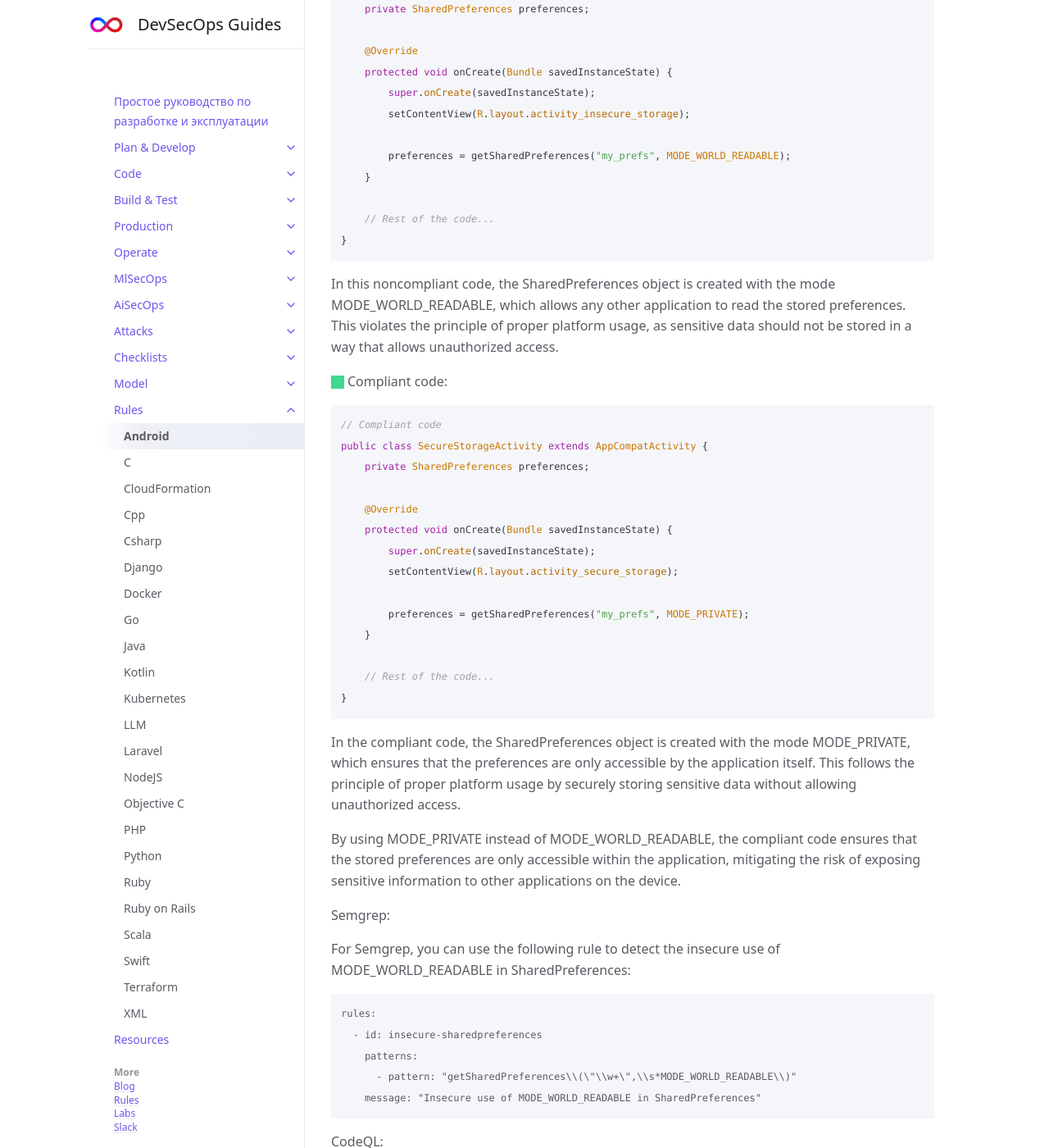
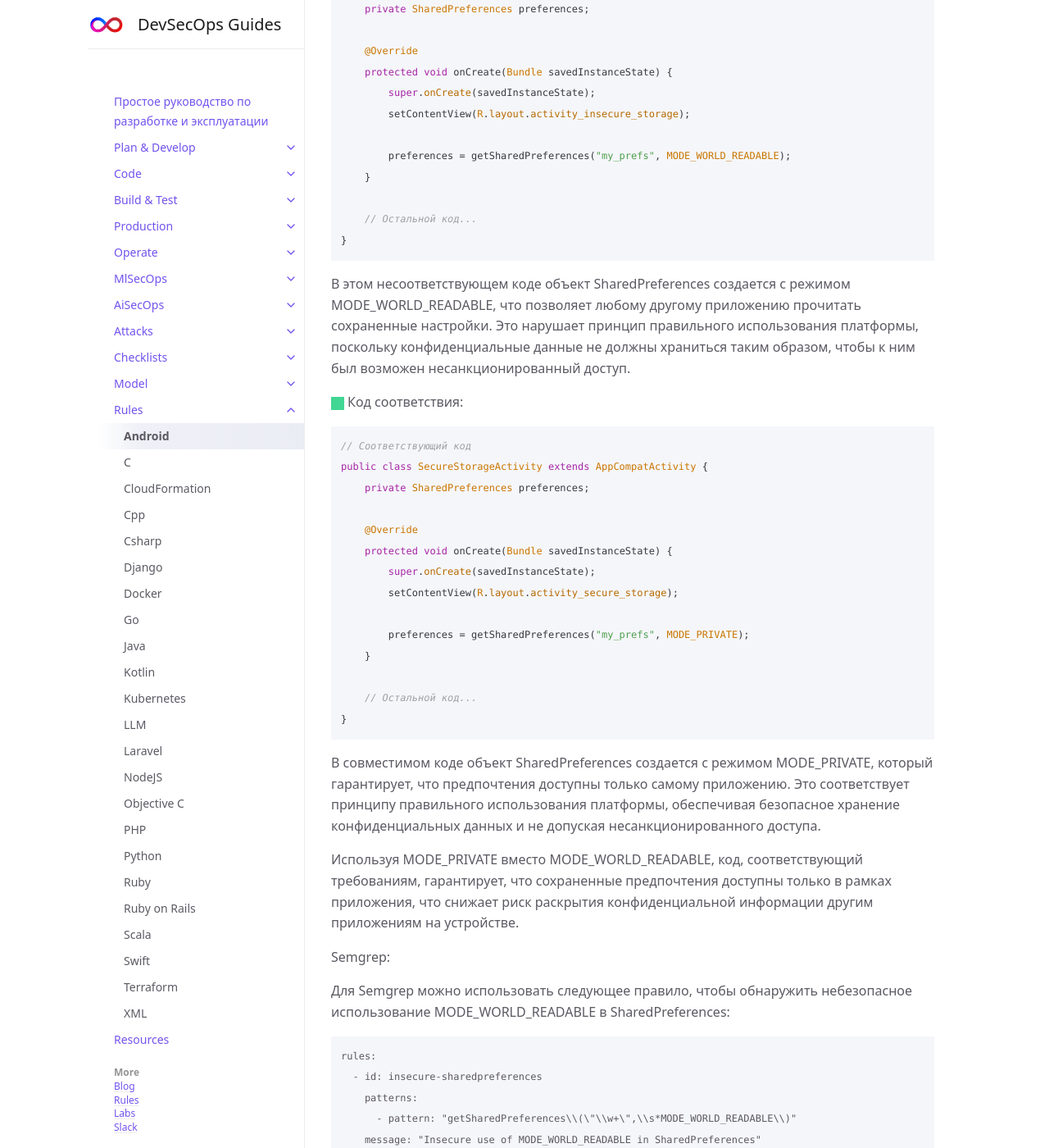
Before and after one commit to 2artem2/Work-Stuff, a Jekyll site: the page built from docs/rules/android.md, in a window 1280 px wide and 1400 px high, scrolled down 766 px. Shown: the whole window at 82% size. Built offline with Jekyll 4.4.1, drawn with Linux system fonts in a browser that asks for light colours; some of the changed text lies outside the part shown.

Commit message:
android.md

````diff
--- a/docs/rules/android.md
+++ b/docs/rules/android.md
@@ -7,7 +7,7 @@ parent: Rules
 # Android
 {: .no_toc }
 
-## Table of contents
+## Оглавление
 {: .no_toc .text-delta }
 
 1. TOC
@@ -22,13 +22,13 @@ parent: Rules
 
 
 
-### Improper Platform Usage
+### Неправильное использование платформы
 
-<span class="d-inline-block p-2 mr-1 v-align-middle bg-red-000"></span>Noncompliant code:
+<span class="d-inline-block p-2 mr-1 v-align-middle bg-red-000"></span>Несоответствующий код:
 
 
 ```java
-// Noncompliant code
+// Несоответствующий код
 public class InsecureStorageActivity extends AppCompatActivity {
     private SharedPreferences preferences;
 
@@ -40,21 +40,21 @@ public class InsecureStorageActivity extends AppCompatActivity {
         preferences = getSharedPreferences("my_prefs", MODE_WORLD_READABLE);
     }
 
-    // Rest of the code...
+    // Остальной код...
 }
 ```
 
-In this noncompliant code, the SharedPreferences object is created with the mode MODE_WORLD_READABLE, which allows any other application to read the stored preferences. This violates the principle of proper platform usage, as sensitive data should not be stored in a way that allows unauthorized access.
+В этом несоответствующем коде объект SharedPreferences создается с режимом MODE_WORLD_READABLE, что позволяет любому другому приложению прочитать сохраненные настройки. Это нарушает принцип правильного использования платформы, поскольку конфиденциальные данные не должны храниться таким образом, чтобы к ним был возможен несанкционированный доступ.
 
 
 
 
 
-<span class="d-inline-block p-2 mr-1 v-align-middle bg-green-000"></span>Compliant code:
+<span class="d-inline-block p-2 mr-1 v-align-middle bg-green-000"></span>Код соответствия:
 
 
 ```java
-// Compliant code
+// Соответствующий код
 public class SecureStorageActivity extends AppCompatActivity {
     private SharedPreferences preferences;
 
@@ -66,20 +66,20 @@ public class SecureStorageActivity extends AppCompatActivity {
         preferences = getSharedPreferences("my_prefs", MODE_PRIVATE);
     }
 
-    // Rest of the code...
+    // Остальной код...
 }
 ```
 
 
-In the compliant code, the SharedPreferences object is created with the mode MODE_PRIVATE, which ensures that the preferences are only accessible by the application itself. This follows the principle of proper platform usage by securely storing sensitive data without allowing unauthorized access.
+В совместимом коде объект SharedPreferences создается с режимом MODE_PRIVATE, который гарантирует, что предпочтения доступны только самому приложению. Это соответствует принципу правильного использования платформы, обеспечивая безопасное хранение конфиденциальных данных и не допуская несанкционированного доступа.
 
-By using MODE_PRIVATE instead of MODE_WORLD_READABLE, the compliant code ensures that the stored preferences are only accessible within the application, mitigating the risk of exposing sensitive information to other applications on the device.
+Используя MODE_PRIVATE вместо MODE_WORLD_READABLE, код, соответствующий требованиям, гарантирует, что сохраненные предпочтения доступны только в рамках приложения, что снижает риск раскрытия конфиденциальной информации другим приложениям на устройстве.
 
 
 
 Semgrep:
 
-For Semgrep, you can use the following rule to detect the insecure use of MODE_WORLD_READABLE in SharedPreferences:
+Для Semgrep можно использовать следующее правило, чтобы обнаружить небезопасное использование MODE_WORLD_READABLE в SharedPreferences:
 
 ```
 rules:
@@ -91,7 +91,7 @@ rules:
 
 CodeQL:
 
-For CodeQL, you can use the following query to detect the insecure use of MODE_WORLD_READABLE in SharedPreferences:
+Для CodeQL вы можете использовать следующий запрос, чтобы обнаружить небезопасное использование MODE_WORLD_READABLE в SharedPreferences:
 
 
 ```
@@ -108,11 +108,11 @@ select m
 
 ### Insecure Data Storage
 
-<span class="d-inline-block p-2 mr-1 v-align-middle bg-red-000"></span>Noncompliant code:
+<span class="d-inline-block p-2 mr-1 v-align-middle bg-red-000"></span>Несоответствующий код:
 
 
 ```java
-// Noncompliant code
+// Несоответствующий код
 public class InsecureStorageActivity extends AppCompatActivity {
     private static final String FILENAME = "my_sensitive_data.txt";
 
@@ -121,7 +121,7 @@ public class InsecureStorageActivity extends AppCompatActivity {
         super.onCreate(savedInstanceState);
         setContentView(R.layout.activity_insecure_storage);
 
-        String sensitiveData = "This is my sensitive data";
+        String sensitiveData = "Это мои конфиденциальные данные".;
         writeToFile(sensitiveData);
     }
 
@@ -136,22 +136,22 @@ public class InsecureStorageActivity extends AppCompatActivity {
         }
     }
 
-    // Rest of the code...
+    // Остальной код...
 }
 ```
 
-In this noncompliant code, sensitive data is written to a file using the FileWriter without considering secure storage options. The data is stored in the application's private file directory, but it lacks proper encryption or additional security measures, making it vulnerable to unauthorized access.
+В этом несоответствующем коде конфиденциальные данные записываются в файл с помощью FileWriter без учета вариантов безопасного хранения. Данные хранятся в личном каталоге файлов приложения, но они не имеют надлежащего шифрования или дополнительных мер безопасности, что делает их уязвимыми для несанкционированного доступа.
 
 
 
 
 
 
-<span class="d-inline-block p-2 mr-1 v-align-middle bg-green-000"></span>Compliant code:
+<span class="d-inline-block p-2 mr-1 v-align-middle bg-green-000"></span>Код соответствия:
 
 
 ```java
-// Compliant code
+// Соответствующий код
 public class SecureStorageActivity extends AppCompatActivity {
     private static final String FILENAME = "my_sensitive_data.txt";
 
@@ -160,7 +160,7 @@ public class SecureStorageActivity extends AppCompatActivity {
         super.onCreate(savedInstanceState);
         setContentView(R.layout.activity_secure_storage);
 
-        String sensitiveData = "This is my sensitive data";
+        String sensitiveData = "Это мои конфиденциальные данные";
         writeToFile(sensitiveData);
     }
 
@@ -175,14 +175,14 @@ public class SecureStorageActivity extends AppCompatActivity {
         }
     }
 
-    // Rest of the code...
+    // Остальной код...
 }
 ```
 
 
-In the compliant code, the FileOutputStream and OutputStreamWriter are used along with the openFileOutput method to securely write the sensitive data to a file in the application's private storage directory. The MODE_PRIVATE flag ensures that the file is only accessible by the application itself. This follows secure storage practices and helps protect the sensitive data from unauthorized access.
+В коде, соответствующем требованиям, FileOutputStream и OutputStreamWriter используются вместе с методом openFileOutput для безопасной записи конфиденциальных данных в файл в частном каталоге хранения приложения. Флаг MODE_PRIVATE гарантирует, что файл будет доступен только самому приложению. Это соответствует правилам безопасного хранения и помогает защитить конфиденциальные данные от несанкционированного доступа.
 
-By using openFileOutput with MODE_PRIVATE instead of FileWriter, the compliant code ensures secure storage of sensitive data, mitigating the risk of unauthorized access or exposure.
+Используя openFileOutput с MODE_PRIVATE вместо FileWriter, код, соответствующий требованиям, обеспечивает безопасное хранение конфиденциальных данных, снижая риск несанкционированного доступа или раскрытия.
 
 
 
@@ -211,13 +211,13 @@ select m
 ```
 
 
-### Insecure Communication
+### Небезопасная связь
 
-<span class="d-inline-block p-2 mr-1 v-align-middle bg-red-000"></span>Noncompliant code:
+<span class="d-inline-block p-2 mr-1 v-align-middle bg-red-000"></span>Несоответствующий код:
 
 
 ```java
-// Noncompliant code
+// Несоответствующий код
 public class InsecureCommunicationActivity extends AppCompatActivity {
     private static final String API_URL = "http://example.com/api/";
 
@@ -228,7 +228,7 @@ public class InsecureCommunicationActivity extends AppCompatActivity {
 
         String requestData = "Some sensitive data";
         String response = sendRequest(requestData);
-        // Process the response...
+        // Обработайте ответ...
     }
 
     private String sendRequest(String data) {
@@ -253,7 +253,7 @@ public class InsecureCommunicationActivity extends AppCompatActivity {
                 reader.close();
                 return response.toString();
             } else {
-                // Handle error response...
+                // Обработка ответа на ошибку...
             }
 
             conn.disconnect();
@@ -264,11 +264,11 @@ public class InsecureCommunicationActivity extends AppCompatActivity {
         return null;
     }
 
-    // Rest of the code...
+    // Остальной код...
 }
 ```
 
-In this noncompliant code, the app sends sensitive data over an insecure HTTP connection (http://example.com/api/) using HttpURLConnection. This puts the data at risk of interception, tampering, and unauthorized access.
+В этом несоответствующем коде приложение отправляет конфиденциальные данные по незащищенному HTTP-соединению (http://example.com/api/) с помощью HttpURLConnection. Это подвергает данные риску перехвата, фальсификации и несанкционированного доступа.
 
 
 
@@ -276,12 +276,12 @@ In this noncompliant code, the app sends sensitive data over an insecure HTTP co
 
 
 
-<span class="d-inline-block p-2 mr-1 v-align-middle bg-green-000"></span>Compliant code:
+<span class="d-inline-block p-2 mr-1 v-align-middle bg-green-000"></span>Соответствующий код:
 
 
 ```java
-// Compliant code
-// Compliant code
+// Соответствующий код
+
 public class SecureCommunicationActivity extends AppCompatActivity {
     private static final String API_URL = "https://example.com/api/";
 
@@ -292,7 +292,7 @@ public class SecureCommunicationActivity extends AppCompatActivity {
 
         String requestData = "Some sensitive data";
         String response = sendRequest(requestData);
-        // Process the response...
+        // Обработайте ответ...
     }
 
     private String sendRequest(String data) {
@@ -317,7 +317,7 @@ public class SecureCommunicationActivity extends AppCompatActivity {
                 reader.close();
                 return response.toString();
             } else {
-                // Handle error response...
+                // Обработка ответа на ошибку...
             }
 
             conn.disconnect();
@@ -328,12 +328,12 @@ public class SecureCommunicationActivity extends AppCompatActivity {
         return null;
     }
 
-    // Rest of the code...
+    // Остальной код...
 }
 ```
 
 
-In the compliant code, the app uses HttpsURLConnection to establish a secure HTTPS connection (https://example.com/api/) for transmitting sensitive data. HTTPS ensures that the communication is encrypted, providing confidentiality and integrity of the data. By using HTTPS instead of HTTP, the compliant code addresses the vulnerability of insecure communication and reduces the risk of interception or unauthorized access to sensitive data.
+В коде, соответствующем требованиям, приложение использует HttpsURLConnection для создания защищенного HTTPS-соединения (https://example.com/api/) для передачи конфиденциальных данных. HTTPS гарантирует, что связь зашифрована, обеспечивая конфиденциальность и целостность данных. Используя HTTPS вместо HTTP, совместимый код устраняет уязвимость небезопасной связи и снижает риск перехвата или несанкционированного доступа к конфиденциальным данным.
 
 
 
@@ -362,13 +362,13 @@ select m
 ```
 
 
-### Insecure Authentication
+### Небезопасная аутентификация
 
-<span class="d-inline-block p-2 mr-1 v-align-middle bg-red-000"></span>Noncompliant code:
+<span class="d-inline-block p-2 mr-1 v-align-middle bg-red-000"></span>Несоответствующий код:
 
 
 ```java
-// Noncompliant code
+// Несоответствующий код
 public class LoginActivity extends AppCompatActivity {
     private EditText usernameEditText;
     private EditText passwordEditText;
@@ -390,10 +390,10 @@ public class LoginActivity extends AppCompatActivity {
                 String password = passwordEditText.getText().toString();
 
                 if (username.equals("admin") && password.equals("admin123")) {
-                    // Login successful
+                    // Вход в систему успешный
                     openMainActivity();
                 } else {
-                    // Login failed
+                    // Вход в систему не удался
                     Toast.makeText(LoginActivity.this, "Invalid username or password", Toast.LENGTH_SHORT).show();
                 }
             }
@@ -401,17 +401,17 @@ public class LoginActivity extends AppCompatActivity {
     }
 
     private void openMainActivity() {
-        // Start the main activity
+        // Начните основную работу
         Intent intent = new Intent(this, MainActivity.class);
         startActivity(intent);
         finish();
     }
 
-    // Rest of the code...
+    // Остальная часть кода...
 }
 ```
 
-In this noncompliant code, the app performs authentication by comparing the username and password entered by the user (admin and admin123) with hard-coded values. This approach is insecure because the credentials are easily discoverable and can be exploited by attackers.
+В этом несоответствующем коде приложение выполняет аутентификацию, сравнивая введенные пользователем имя пользователя и пароль (admin и admin123) с жестко закодированными значениями. Такой подход небезопасен, поскольку учетные данные легко обнаруживаются и могут быть использованы злоумышленниками.
 
 
 
@@ -420,11 +420,11 @@ In this noncompliant code, the app performs authentication by comparing the user
 
 
 
-<span class="d-inline-block p-2 mr-1 v-align-middle bg-green-000"></span>Compliant code:
+<span class="d-inline-block p-2 mr-1 v-align-middle bg-green-000"></span>Код соответствия:
 
 
 ```java
-// Compliant code
+// Соответствующий код
 public class LoginActivity extends AppCompatActivity {
     private EditText usernameEditText;
     private EditText passwordEditText;
@@ -445,12 +445,12 @@ public class LoginActivity extends AppCompatActivity {
                 String username = usernameEditText.getText().toString();
                 String password = passwordEditText.getText().toString();
 
-                // Perform secure authentication
+                // Выполняем безопасную аутентификацию
                 if (authenticateUser(username, password)) {
-                    // Login successful
+                    // Вход в систему успешный
                     openMainActivity();
                 } else {
-                    // Login failed
+                    // Вход не удался
                     Toast.makeText(LoginActivity.this, "Invalid username or password", Toast.LENGTH_SHORT).show();
                 }
             }
@@ -458,26 +458,26 @@ public class LoginActivity extends AppCompatActivity {
     }
 
     private boolean authenticateUser(String username, String password) {
-        // Implement secure authentication logic here
-        // Example: Make a secure API call to validate the user credentials
-        // Return true if the authentication is successful, false otherwise
+        // Реализуйте здесь логику безопасной аутентификации
+        // Пример: Выполнить безопасный вызов API для проверки учетных данных пользователя.
+        // Возвращаем true в случае успешной аутентификации, false - в противном случае
 
         return false;
     }
 
     private void openMainActivity() {
-        // Start the main activity
+        // Запуск основной активности
         Intent intent = new Intent(this, MainActivity.class);
         startActivity(intent);
         finish();
     }
 
-    // Rest of the code...
+    // Остальной код...
 }
 ```
 
 
-In the compliant code, the app separates the authentication logic into a dedicated method authenticateUser(), which can be implemented securely. This method can utilize secure authentication mechanisms such as hashing, salting, and server-side validation. By implementing a secure authentication process instead of relying on hard-coded credentials, the compliant code addresses the vulnerability of insecure authentication and reduces the risk of unauthorized access to user accounts.
+В коде, соответствующем требованиям, приложение выделяет логику аутентификации в специальный метод authenticateUser(), который может быть реализован безопасно. Этот метод может использовать такие механизмы безопасной аутентификации, как хеширование, солевая обработка и проверка на стороне сервера. Реализуя безопасный процесс аутентификации вместо того, чтобы полагаться на жестко заданные учетные данные, код, соответствующий требованиям, устраняет уязвимость небезопасной аутентификации и снижает риск несанкционированного доступа к учетным записям пользователей.
 
 
 Semgrep:
@@ -508,13 +508,13 @@ select b
 
 
 
-### Insufficient Cryptography
+### Недостаточная криптография
 
-<span class="d-inline-block p-2 mr-1 v-align-middle bg-red-000"></span>Noncompliant code:
+<span class="d-inline-block p-2 mr-1 v-align-middle bg-red-000"></span>Несоответствующий код:
 
 
 ```java
-// Noncompliant code
+// Несоответствующий код
 public class EncryptionUtils {
     private static final String KEY = "mySecretKey";
 
@@ -549,11 +549,11 @@ public class EncryptionUtils {
         return new SecretKeySpec(KEY.getBytes(), "AES");
     }
 
-    // Rest of the code...
+    // Остальной код...
 }
 ```
 
-In this noncompliant code, a custom EncryptionUtils class is implemented to encrypt and decrypt data using the AES algorithm. However, the code uses a hard-coded key (mySecretKey) and does not incorporate other essential security measures like salting, key strengthening, or secure key storage. This approach is insufficient and can be vulnerable to various cryptographic attacks.
+В этом несоответствующем коде реализован пользовательский класс EncryptionUtils для шифрования и расшифровки данных с помощью алгоритма AES. Однако код использует жестко закодированный ключ (mySecretKey) и не включает другие важные меры безопасности, такие как выделение, усиление ключа или безопасное хранение ключей. Такой подход недостаточен и может быть уязвим для различных криптографических атак.
 
 
 
@@ -561,7 +561,7 @@ In this noncompliant code, a custom EncryptionUtils class is implemented to encr
 
 
 
-<span class="d-inline-block p-2 mr-1 v-align-middle bg-green-000"></span>Compliant code:
+<span class="d-inline-block p-2 mr-1 v-align-middle bg-green-000"></span>Код соответствия:
 
 
 ```java
@@ -624,7 +624,7 @@ public class EncryptionUtils {
 ```
 
 
-In the compliant code, the key generation has been improved by using a more secure approach. Instead of a simple byte conversion of the secretKey, a hashing algorithm (SHA-256) is used to derive a stronger key from the secretKey. This enhances the security of the encryption process by introducing a more robust key derivation function.
+В совместимом коде генерация ключа была улучшена за счет использования более безопасного подхода. Вместо простого преобразования байтов секретного ключа используется алгоритм хэширования (SHA-256) для получения более надежного ключа из секретного ключа. Это повышает безопасность процесса шифрования за счет использования более надежной функции получения ключа.
 
 
 
@@ -655,9 +655,9 @@ select m
 ```
 
 
-### Insecure Authorization
+### Небезопасная авторизация
 
-<span class="d-inline-block p-2 mr-1 v-align-middle bg-red-000"></span>Noncompliant code:
+<span class="d-inline-block p-2 mr-1 v-align-middle bg-red-000"></span>Несоответствующий код:
 
 
 ```java
````
